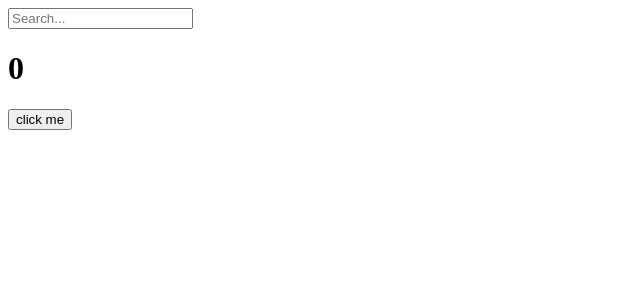
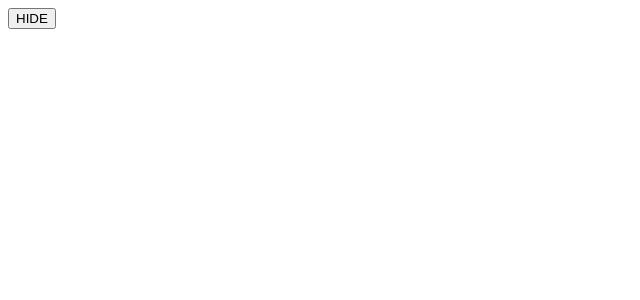
Before and after one commit to EZurno/reactStudy, a React (Create React App) app in the folder movie-project/: page / in a window 1280 px wide. Shown: the top 300 px of the page, without its empty margins (0-640 px from the left). Built offline with nearby package versions, Linux system fonts and the light colour scheme.

Commit message:
destroyed function
1.
  useEffect(() => {
    console.log("created :)");
    return () => {
      console.log("destroyed :(");
    };
  }, []);

2. useEffect()에서 함수가 return 값을 가지면 destroyed

```diff
--- /dev/null
+++ b/movie-project/src/CleanUp.js
@@ -0,0 +1,36 @@
+import { useEffect, useState } from "react";
+
+function Hello() {
+  /*
+    function destroyFn() {
+        console.log("destroyed :(");
+    }
+    function createFn() {
+        console.log("created :)");
+    }
+*/
+  useEffect(() => {
+    console.log("created :)");
+    return () => {
+      console.log("destroyed :(");
+    }; // 위의 두 함수가 축약 됨
+  }, []);
+  return <h1>Hello</h1>;
+}
+
+function CleanUp() {
+  const [view, setView] = useState(false);
+
+  function OnClick() {
+    setView((current) => !current);
+  }
+
+  return (
+    <div>
+      {view ? <Hello /> : null}
+      <button onClick={OnClick}>{view ? "SHOW" : "HIDE"}</button>
+    </div>
+  );
+}
+
+export default CleanUp;
--- a/movie-project/src/index.js
+++ b/movie-project/src/index.js
@@ -1,10 +1,10 @@
 import React from "react";
 import ReactDOM from "react-dom/client";
-import UseEffect from "./UseEffect";
+import CleanUp from "./CleanUp";
 
 const root = ReactDOM.createRoot(document.getElementById("root"));
 root.render(
   // <React.StrictMode>
-  <UseEffect />
+  <CleanUp />
   // </React.StrictMode> UseEffect 속 함수가 두번 실행되므로 주석 처리
 );
```
